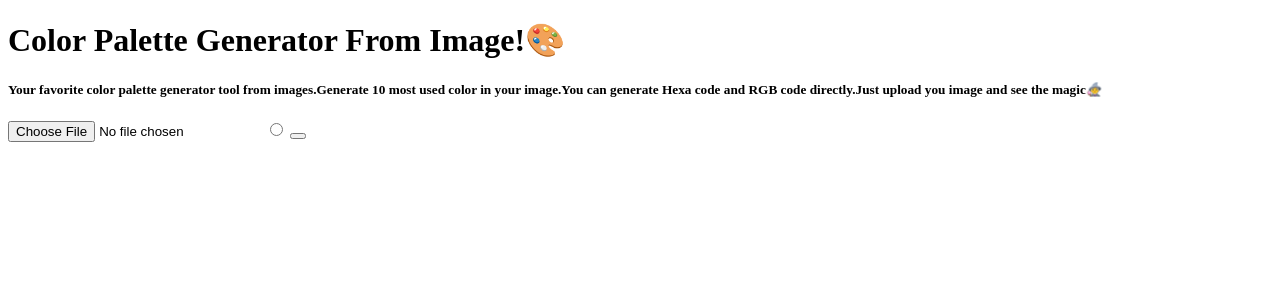
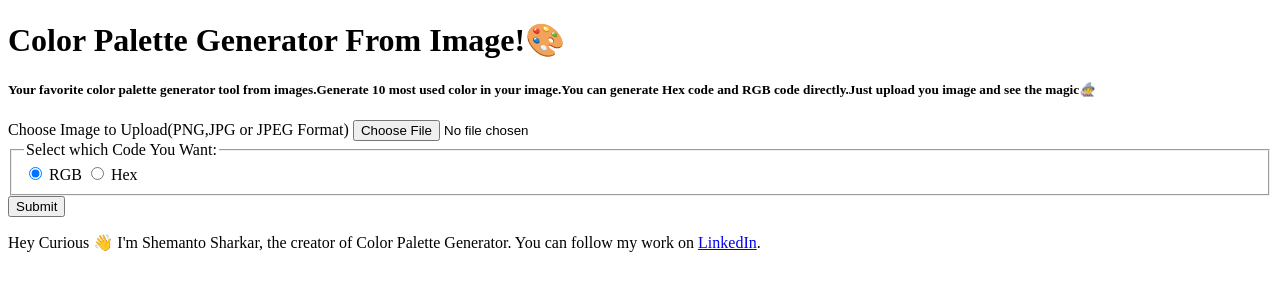
Before and after one commit to shemanto27/Python_Flask_Colour_Palette_Generator, a Python web app: template templates/base.html in a window 1280 px wide. Shown: the top 300 px of the page. Run offline with Jinja, Linux system fonts and the light colour scheme; the template is opened without the code that fills it, so the values that code supplies are empty.

Commit message:
html done

```diff
--- a/templates/base.html
+++ b/templates/base.html
@@ -10,23 +10,52 @@
 <body>
     <header>
         <h1>Color Palette Generator From Image!🎨</h1>
-        <h5>Your favorite color palette generator tool from images.Generate 10 most used color in your image.You can generate Hexa code and RGB code directly.Just upload you image and see the magic🧙‍♀️</h5>
+        <h5>Your favorite color palette generator tool from images.Generate 10 most used color in your image.You can generate Hex code and RGB code directly.Just upload you image and see the magic🧙‍♀️</h5>
 
     </header>
 
 
     <main>
         <div class="form_section">
-            <form action="{{ url_for("home") }}">
-                <input type="file" name="raw_image" accept=".png, .jpg, .jpeg">
-                <input type="radio">
-                <button type="submit"></button>
+            <form action="{{ url_for("home") }}" method="post" enctype="multipart/form-data">   <!-- enctype is use to submit the form to the server,specifies how the form-data should be encoded when submitting it to the server.multipart/form-data	 This value is necessary if the user will upload a file through the form -->
+
+                <label for="image_upload">Choose Image to Upload(PNG,JPG or JPEG Format)</label>
+                <input type="file" name="raw_image" accept=".png, .jpg, .jpeg" required> <!-- Acceptable file types can be specified with the accept attribute -->
+
+                <fieldset>
+                    <legend>Select which Code You Want:</legend>
+                    <input type="radio" name="color_code" value="rgb" checked>
+                    <label for="RGB">RGB</label>      <!-- A radio group is defined by giving each of radio buttons in the group the same name -->
+                    <input type="radio" name="color_code" value="hex">
+                    <label for="Hex">Hex</label>
+                </fieldset>
+
+                <button type="submit">Submit</button>
             </form>
         </div>
+
+        <div class="result_section">
+            {% for i in range(len(color_list)) %}
+
+                {% if color_code == "rgb" %}
+                    <div class="color" style="background-color: rgb{{ color_list[i] }};"></div>
+                    <div class="color_code">{{ i+1 }}: rgb{{ color_list[i] }}</div>
+
+                {% else %}
+                <div class="color" style="background-color: #{{ color_list[i] }};"></div>
+                <div class="color_code">{{ i+1 }}: #{{ color_list[i] }}</div>
+
+                {% endif %}
+
+            {% endfor %}
+        </div>
+
     </main>
 
 
-    <footer></footer>
+    <footer>
+        <p>Hey Curious 👋 I'm Shemanto Sharkar, the creator of Color Palette Generator. You can follow my work on <a href="https://www.linkedin.com/in/shemanto/" target="_blank">LinkedIn</a>.</p>
+    </footer>
 
 
 </body>
```
